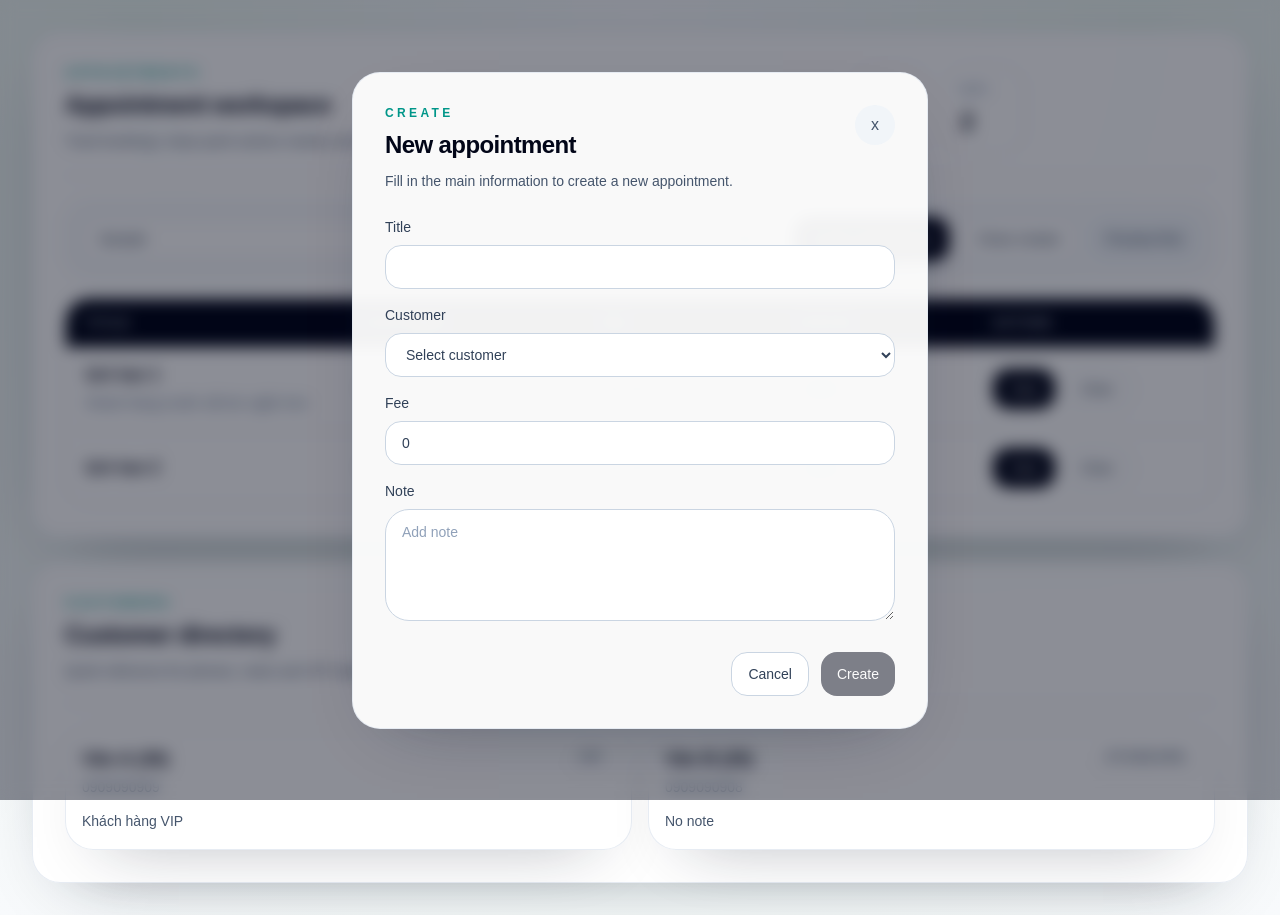
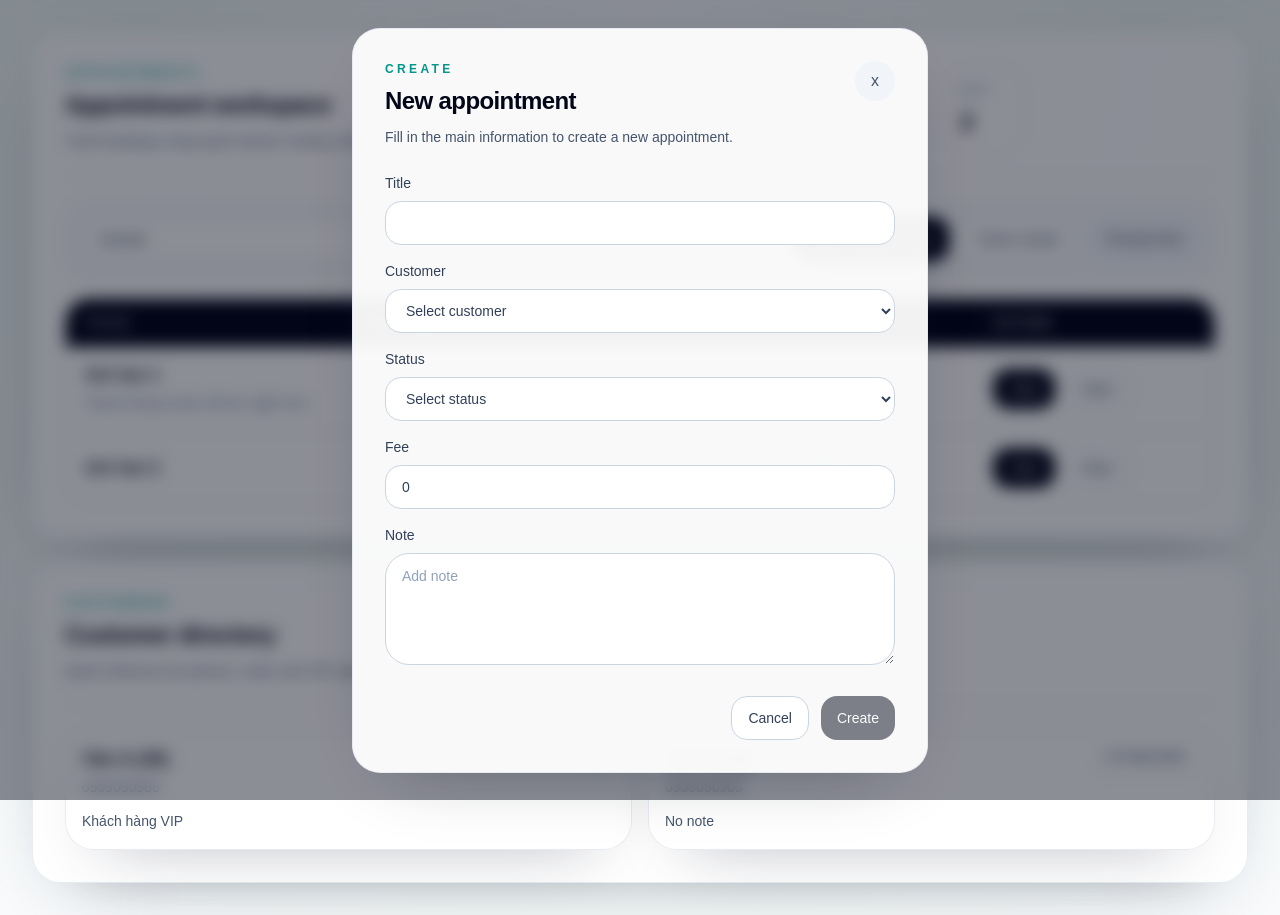
Before and after one commit to nguyentri2815/LEAR_TYPESCRIPT, a Next.js app: page /appointments in a window 1280 px wide. Both pictures are taken after typing "Sample" into the empty fields and a click on the button "Create appointment". Built offline with nearby package versions, Linux system fonts and the light colour scheme.

Commit message:
TS-intermediate-day-4-controller-unController

```diff
--- a/app/appointments/components/appointments/CreateAppointmentModal.tsx
+++ b/app/appointments/components/appointments/CreateAppointmentModal.tsx
@@ -1,5 +1,5 @@
 import React from "react";
-import { useForm } from "react-hook-form";
+import { Controller, useForm } from "react-hook-form";
 import { zodResolver } from "@hookform/resolvers/zod";
 
 import TextField from "../fields/TextField";
@@ -7,7 +7,11 @@ import TextareaField from "../fields/TextareaField";
 import SelectField from "../fields/SelectField";
 
 import Card from "../ui/Card";
-import { createAppointmentSchema, CreateAppointmentSchemaValues } from "../../schema";
+import {
+  createAppointmentSchema,
+  CreateAppointmentSchemaValues,
+} from "../../schema";
+import StatusSelectField from "../fields/StatusSelectField";
 
 interface CreateAppointmentModalProps {
   customerOptions: { value: string; label: string }[];
@@ -75,6 +79,20 @@ const CreateAppointmentModal = (props: CreateAppointmentModalProps) => {
                 error={errors.customerName?.message}
               />
             </div>
+            <Controller
+              name="status"
+              control={methods.control}
+              render={({ field, fieldState }) => (
+                <StatusSelectField
+                  name="status"
+                  label="Status"
+                  value={field.value}
+                  onChange={field.onChange}
+                  error={fieldState.error?.message}
+                />
+              )}
+            />
+
             <TextField
               label="Fee"
               name="fee"
@@ -101,7 +119,7 @@ const CreateAppointmentModal = (props: CreateAppointmentModalProps) => {
               </button>
               <button
                 type="submit"
-                className={`inline-flex h-11 items-center justify-center rounded-2xl bg-slate-950 px-4 text-sm font-medium text-white transition hover:bg-slate-800 ${(isDirty && isValid && !isSubmitting) ? "enabled:hover:bg-slate-800" : "cursor-not-allowed opacity-50"}`}
+                className={`inline-flex h-11 items-center justify-center rounded-2xl bg-slate-950 px-4 text-sm font-medium text-white transition hover:bg-slate-800 ${isDirty && isValid && !isSubmitting ? "enabled:hover:bg-slate-800" : "cursor-not-allowed opacity-50"}`}
                 disabled={!isDirty || !isValid || isSubmitting}
               >
                 {isSubmitting ? "Creating..." : "Create"}
--- /dev/null
+++ b/app/appointments/components/fields/StatusSelectField.tsx
@@ -0,0 +1,34 @@
+// field Controlled component for appointment status (e.g., Scheduled, Completed, Canceled)
+import React from "react";
+interface StatusSelectFieldProps {
+  label: string;
+  name: string;
+  value: string | number | undefined;
+  onChange: (e: React.ChangeEvent<HTMLSelectElement>) => void;
+  error?: string;
+}
+const StatusSelectField = (props: StatusSelectFieldProps) => {
+  const { label, value, onChange, error } = props;
+
+  return (
+    <div>
+      <span className="mb-2 block text-sm font-medium text-slate-700">
+        {label}
+      </span>
+      <select
+        title={props.name}
+        value={value}
+        onChange={onChange}
+        className="h-11 w-full rounded-2xl border border-slate-300 bg-white px-4 text-sm text-slate-700 outline-none transition focus:border-teal-500 focus:ring-2 focus:ring-teal-100"
+      >
+        <option value="">Select status</option>
+        <option value="NEW">New</option>
+        <option value="CONFIRM">Confirm</option>
+        <option value="CANCELLED">Cancelled</option>
+      </select>
+      {error && <span className="text-sm text-rose-500">{error}</span>}
+    </div>
+  );
+};
+
+export default StatusSelectField;
--- a/app/appointments/schema.ts
+++ b/app/appointments/schema.ts
@@ -5,6 +5,7 @@ export const createAppointmentSchema = z.object({
   customerName: z.string().trim().min(1, "Customer name is required"),
   fee: z.number().refine((val) => !isNaN(val), "Fee is must be a number").min(1, "Fee is required"),
   note: z.string().trim().optional(),
+  status: z.enum(["NEW", "CONFIRM", "CANCELLED"]),
 });
 
 export type CreateAppointmentSchemaValues = z.infer<typeof createAppointmentSchema>;
```
